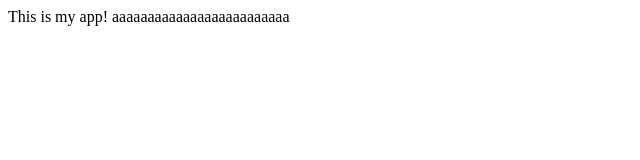
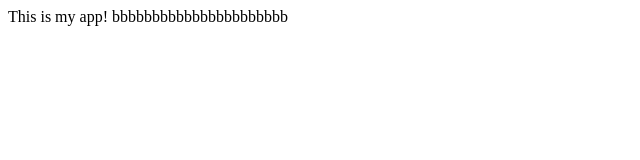
Before and after one commit to fianketo/myapplearning, a plain HTML site: page salesale.html in a window 1280 px wide. Shown: the full height of the page, 0-640 px from the left. Drawn offline with Linux system fonts and the light colour scheme.

Commit message:
Text in body changed

```diff
--- a/salesale.html
+++ b/salesale.html
@@ -5,6 +5,6 @@
     </title>
   </head>
   <body>
-    This is my app! aaaaaaaaaaaaaaaaaaaaaaaaa
+    This is my app! bbbbbbbbbbbbbbbbbbbbbb
   </body>
 </html>
```
